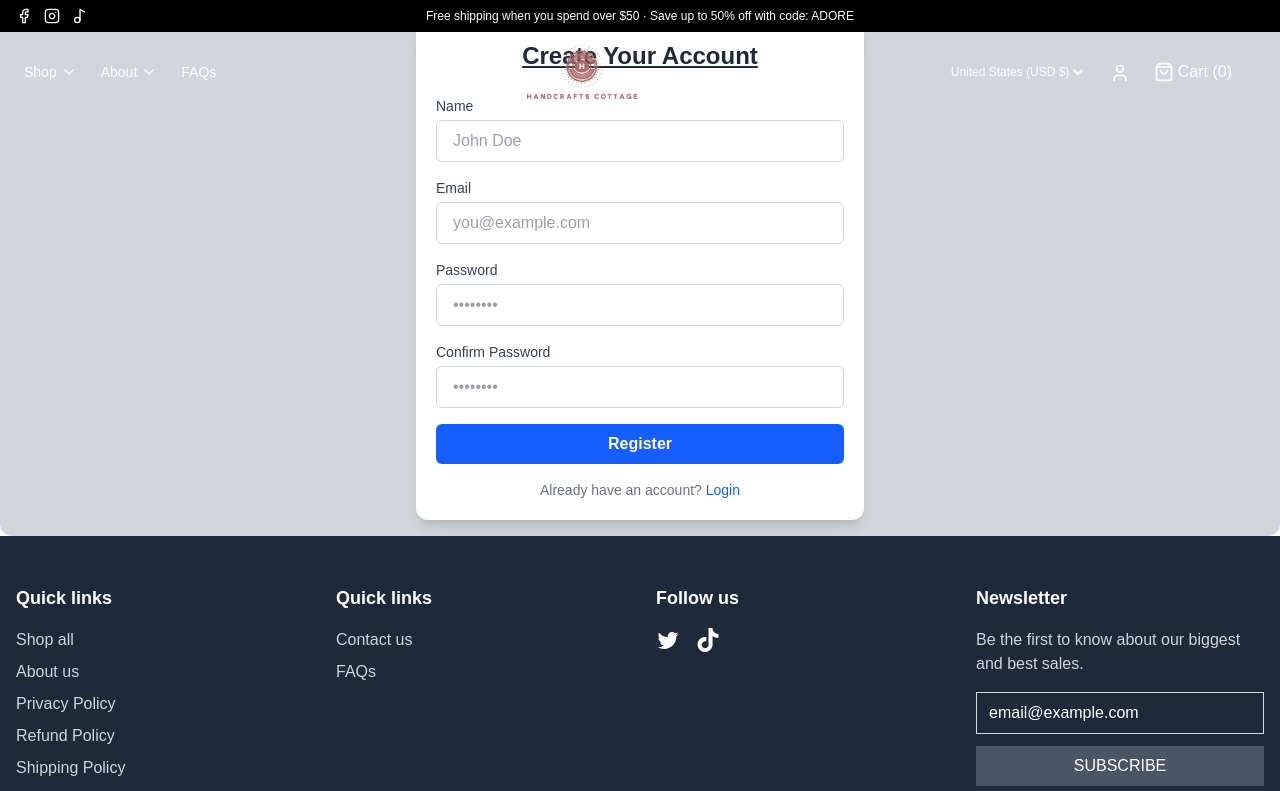
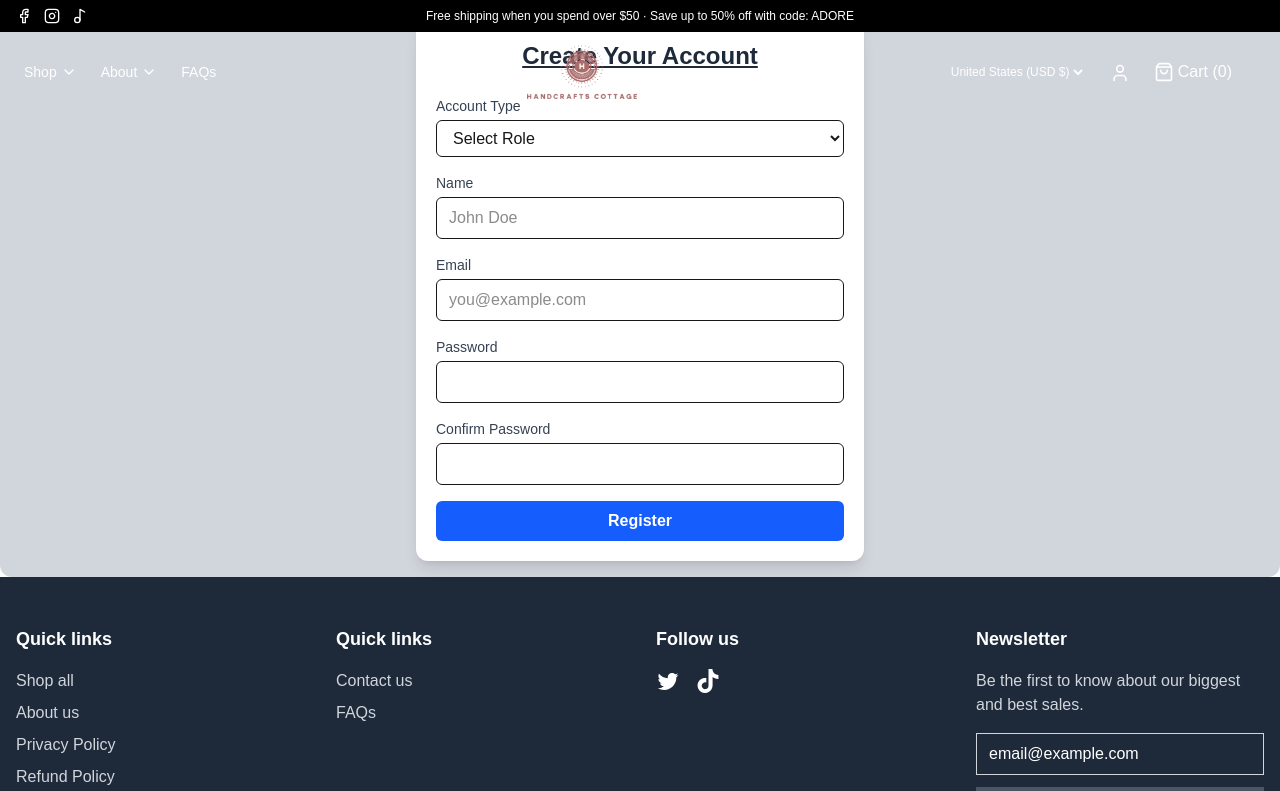
Before and after one commit to yingzhang0897/wdd430-team15, a Next.js app: page /account/register in a window 1280 px wide. Shown: the top 791 px of the page. Built offline with nearby package versions, Linux system fonts and the light colour scheme.

Commit message:
register with different roles

```diff
--- a/app/account/register/page.tsx
+++ b/app/account/register/page.tsx
@@ -1,3 +1,222 @@
+// 'use client';
+
+// import { useState } from 'react';
+
+// export default function RegisterPage() {
+//     const [formData, setFormData] = useState({
+//         name: '',
+//         email: '',
+//         password: '',
+//         confirmPassword: '',
+//     });
+
+//     const [errors, setErrors] = useState<string[]>([]);
+//     const [success, setSuccess] = useState<string | null>(null);
+//     const [touched, setTouched] = useState({
+//         name: false,
+//         email: false,
+//         password: false,
+//         confirmPassword: false,
+//     });
+
+//     const handleChange = (e: React.ChangeEvent<HTMLInputElement>) => {
+//         const { name, value } = e.target;
+
+//         setFormData((prev) => ({ ...prev, [name]: value }));
+//         if (!touched[name as keyof typeof touched]) {
+//         setTouched((prev) => ({ ...prev, [name]: true }));
+//         }
+//     };
+
+//     const isPasswordMatch = formData.password === formData.confirmPassword;
+//     const showPasswordError = touched.confirmPassword && !isPasswordMatch;
+
+//     const getBorderClass = (field: keyof typeof formData) => {
+//         const value = formData[field].trim();
+//         const isTouched = touched[field];
+
+//         // Email field
+//         if (field === 'email') {
+//             const isValidEmail = /^[^\s@]+@[^\s@]+\.[^\s@]+$/.test(value);
+//             if (!isTouched) return 'border-gray-300';
+//             return isValidEmail ? 'border-green-500' : 'border-red-500';
+//         }
+
+//         // Confirm password field
+//         if (field === 'confirmPassword') {
+//             if (!isTouched) return 'border-gray-300';
+//             return value && isPasswordMatch ? 'border-green-500' : 'border-red-500';
+//         }
+
+//         // validation for other fields
+//         if (!isTouched) return 'border-gray-300';
+//         return value ? 'border-green-500' : 'border-red-500';
+//     };
+
+
+//     const handleSubmit = async (e: React.FormEvent) => {
+//     e.preventDefault();
+//     setErrors([]);
+//     setSuccess(null);
+
+//     const emailRegex = /^[^\s@]+@[^\s@]+\.[^\s@]+$/;
+//     if (!emailRegex.test(formData.email)) {
+//         setErrors(['Please enter a valid email address']);
+//         return;
+//     }
+
+//     const res = await fetch('/api/register', {
+//         method: 'POST',
+//         headers: { 'Content-Type': 'application/json' },
+//         body: JSON.stringify(formData),
+//     });
+
+//     const data = await res.json();
+
+//     if (!res.ok) {
+//         setErrors(data.errors || ['Something went wrong']);
+//     } else {
+//         setSuccess(data.message);
+//         setFormData({
+//         name: '',
+//         email: '',
+//         password: '',
+//         confirmPassword: '',
+//         });
+//     }
+//     };
+
+
+//     return (
+//         <div className=" bg-gray-300 rounded-xl flex items-start justify-center pt-5 px-2 pb-4">
+//         <div className=" w-full max-w-md bg-white shadow-lg rounded-xl p-5">
+//             <h1 className="text-2xl font-bold text-center text-gray-800 mb-6  rounded-xl underline decoration-gray-800">
+//                 Create Your Account
+//             </h1>
+
+
+//             {errors.length > 0 && (
+//             <div className=" bg-red-100 text-red-600 p-1 rounded">
+//                 <ul className="list-disc pl-5 space-y-1">
+//                 {errors.map((err, i) => (
+//                     <li key={i}>{err}</li>
+//                 ))}
+//                 </ul>
+//             </div>
+//             )}
+
+//             {success && (
+//             <div className="mb-4 bg-green-100 text-green-700 p-3 rounded text-center">
+//                 {success}
+//             </div>
+//             )}
+
+//             <form onSubmit={handleSubmit} className="space-y-4">
+//             {/* Name */}
+//             <div>
+//                 <label htmlFor="name" className="block text-sm font-medium text-gray-700 mb-1">
+//                 Name
+//                 </label>
+//                 <input
+//                 type="text"
+//                 id="name"
+//                 name="name"
+//                 value={formData.name}
+//                 onChange={handleChange}
+//                 placeholder="John Doe"
+//                 className={`w-full px-4 py-2 rounded-md border ${getBorderClass(
+//                     'name'
+//                 )} text-gray-800 placeholder-gray-400 focus:outline-none focus:ring-2 focus:ring-blue-400`}
+//                 required
+//                 />
+//             </div>
+
+//             {/* Email */}
+//             <div>
+//                 <label htmlFor="email" className="block text-sm font-medium text-gray-700 mb-1">
+//                     Email
+//                 </label>
+//                 <input
+//                     type="email"
+//                     id="email"
+//                     name="email"
+//                     value={formData.email}
+//                     onChange={handleChange}
+//                     placeholder="you@example.com"
+//                     className={`w-full px-4 py-2 rounded-md border ${getBorderClass(
+//                     'email'
+//                     )} text-gray-800 placeholder-gray-400 focus:outline-none focus:ring-2 focus:ring-blue-400`}
+//                     required
+//                 />
+//                 {touched.email && !/^[^\s@]+@[^\s@]+\.[^\s@]+$/.test(formData.email) && (
+//                     <p className="text-red-500 text-sm mt-1">Please enter a valid email address.</p>
+//                 )}
+//             </div>
+
+
+//             {/* Password */}
+//             <div>
+//                 <label htmlFor="password" className="block text-sm font-medium text-gray-700 mb-1">
+//                 Password
+//                 </label>
+//                 <input
+//                 type="password"
+//                 id="password"
+//                 name="password"
+//                 value={formData.password}
+//                 onChange={handleChange}
+//                 placeholder="••••••••"
+//                 className={`w-full px-4 py-2 rounded-md border ${getBorderClass(
+//                     'password'
+//                 )} text-gray-800 placeholder-gray-400 focus:outline-none focus:ring-2 focus:ring-blue-400`}
+//                 required
+//                 />
+//             </div>
+
+//             {/* Confirm Password */}
+//             <div>
+//                 <label
+//                 htmlFor="confirmPassword"
+//                 className="block text-sm font-medium text-gray-700 mb-1"
+//                 >
+//                 Confirm Password
+//                 </label>
+//                 <input
+//                 type="password"
+//                 id="confirmPassword"
+//                 name="confirmPassword"
+//                 value={formData.confirmPassword}
+//                 onChange={handleChange}
+//                 placeholder="••••••••"
+//                 className={`w-full px-4 py-2 rounded-md border ${getBorderClass(
+//                     'confirmPassword'
+//                 )} text-gray-800 placeholder-gray-400 focus:outline-none focus:ring-2 focus:ring-blue-400`}
+//                 required
+//                 />
+//                 {showPasswordError && (
+//                 <p className="text-red-500 text-sm mt-1">Passwords do not match.</p>
+//                 )}
+//             </div>
+
+//             {/* Submit Button */}
+//             <button
+//                 type="submit"
+//                 className="w-full bg-blue-600 hover:bg-blue-700 text-white font-semibold py-2 rounded-md transition duration-200"
+//             >
+//                 Register
+//             </button>
+//             </form>
+
+//             <p className="text-sm text-gray-500 text-center mt-4">
+//             Already have an account?{' '}
+//             <a href="/account/login" className="text-blue-600 hover:underline">
+//                 Login
+//             </a>
+//             </p>
+//         </div>
+//         </div>
+//     );
+// }
 'use client';
 
 import { useState } from 'react';
@@ -8,60 +227,28 @@ export default function RegisterPage() {
     email: '',
     password: '',
     confirmPassword: '',
+    role: '',
+    shopName: '',
+    imageUrl: '',
+    bio: '',
+    story: '',
   });
 
   const [errors, setErrors] = useState<string[]>([]);
   const [success, setSuccess] = useState<string | null>(null);
-    const [touched, setTouched] = useState({
-        name: false,
-        email: false,
-        password: false,
-        confirmPassword: false,
-    });
 
-    const handleChange = (e: React.ChangeEvent<HTMLInputElement>) => {
+  const handleChange = (e: React.ChangeEvent<HTMLInputElement | HTMLTextAreaElement | HTMLSelectElement>) => {
     const { name, value } = e.target;
-
-        setFormData((prev) => ({ ...prev, [name]: value }));
-        if (!touched[name as keyof typeof touched]) {
-        setTouched((prev) => ({ ...prev, [name]: true }));
-        }
+    setFormData(prev => ({ ...prev, [name]: value }));
   };
-
-    const isPasswordMatch = formData.password === formData.confirmPassword;
-    const showPasswordError = touched.confirmPassword && !isPasswordMatch;
-
-    const getBorderClass = (field: keyof typeof formData) => {
-        const value = formData[field].trim();
-        const isTouched = touched[field];
-
-        // Email field
-        if (field === 'email') {
-            const isValidEmail = /^[^\s@]+@[^\s@]+\.[^\s@]+$/.test(value);
-            if (!isTouched) return 'border-gray-300';
-            return isValidEmail ? 'border-green-500' : 'border-red-500';
-        }
-
-        // Confirm password field
-        if (field === 'confirmPassword') {
-            if (!isTouched) return 'border-gray-300';
-            return value && isPasswordMatch ? 'border-green-500' : 'border-red-500';
-        }
-
-        // validation for other fields
-        if (!isTouched) return 'border-gray-300';
-        return value ? 'border-green-500' : 'border-red-500';
-    };
-
 
   const handleSubmit = async (e: React.FormEvent) => {
     e.preventDefault();
     setErrors([]);
     setSuccess(null);
 
-    const emailRegex = /^[^\s@]+@[^\s@]+\.[^\s@]+$/;
-    if (!emailRegex.test(formData.email)) {
-        setErrors(['Please enter a valid email address']);
+    if (formData.password !== formData.confirmPassword) {
+      setErrors(['Passwords do not match']);
       return;
     }
 
@@ -72,9 +259,8 @@ export default function RegisterPage() {
     });
 
     const data = await res.json();
-
     if (!res.ok) {
-        setErrors(data.errors || ['Something went wrong']);
+      setErrors(data.errors || ['Registration failed']);
     } else {
       setSuccess(data.message);
       setFormData({
@@ -82,137 +268,163 @@ export default function RegisterPage() {
         email: '',
         password: '',
         confirmPassword: '',
+        role: '',
+        shopName: '',
+        imageUrl: '',
+        bio: '',
+        story: '',
       });
     }
   };
 
-
   return (
-        <div className=" bg-gray-300 rounded-xl flex items-start justify-center pt-5 px-2 pb-4">
-        <div className=" w-full max-w-md bg-white shadow-lg rounded-xl p-5">
-            <h1 className="text-2xl font-bold text-center text-gray-800 mb-6  rounded-xl underline decoration-gray-800">
-                Create Your Account
-            </h1>
-
+    <div className="bg-gray-300 rounded-xl flex items-start justify-center pt-5 px-2 pb-4">
+      <div className="w-full max-w-md bg-white shadow-lg rounded-xl p-5">
+        <h1 className="text-2xl font-bold text-center text-gray-800 mb-6 underline">Create Your Account</h1>
 
         {errors.length > 0 && (
-            <div className=" bg-red-100 text-red-600 p-1 rounded">
+          <div className="bg-red-100 text-red-600 p-2 rounded mb-3">
             <ul className="list-disc pl-5 space-y-1">
-                {errors.map((err, i) => (
-                    <li key={i}>{err}</li>
-                ))}
+              {errors.map((err, i) => <li key={i}>{err}</li>)}
             </ul>
           </div>
         )}
 
         {success && (
-            <div className="mb-4 bg-green-100 text-green-700 p-3 rounded text-center">
+          <div className="bg-green-100 text-green-700 p-3 rounded text-center mb-4">
             {success}
           </div>
         )}
 
         <form onSubmit={handleSubmit} className="space-y-4">
+          {/* Role */}
+          <div>
+            <label className="block text-sm font-medium text-gray-700 mb-1">Account Type</label>
+            <select
+              name="role"
+              value={formData.role}
+              onChange={handleChange}
+              className="w-full border rounded-md px-3 py-2"
+              required
+            >
+              <option value="">Select Role</option>
+              <option value="buyer">Buyer</option>
+              <option value="seller">Seller</option>
+            </select>
+          </div>
+
           {/* Name */}
           <div>
-                <label htmlFor="name" className="block text-sm font-medium text-gray-700 mb-1">
-                Name
-                </label>
+            <label className="block text-sm font-medium text-gray-700 mb-1">Name</label>
             <input
-                type="text"
-                id="name"
               name="name"
               value={formData.name}
               onChange={handleChange}
+              className="w-full border rounded-md px-3 py-2"
               placeholder="John Doe"
-                className={`w-full px-4 py-2 rounded-md border ${getBorderClass(
-                    'name'
-                )} text-gray-800 placeholder-gray-400 focus:outline-none focus:ring-2 focus:ring-blue-400`}
               required
             />
           </div>
 
           {/* Email */}
           <div>
-                <label htmlFor="email" className="block text-sm font-medium text-gray-700 mb-1">
-                    Email
-                </label>
+            <label className="block text-sm font-medium text-gray-700 mb-1">Email</label>
             <input
               type="email"
-                    id="email"
               name="email"
               value={formData.email}
               onChange={handleChange}
+              className="w-full border rounded-md px-3 py-2"
               placeholder="you@example.com"
-                    className={`w-full px-4 py-2 rounded-md border ${getBorderClass(
-                    'email'
-                    )} text-gray-800 placeholder-gray-400 focus:outline-none focus:ring-2 focus:ring-blue-400`}
               required
             />
-                {touched.email && !/^[^\s@]+@[^\s@]+\.[^\s@]+$/.test(formData.email) && (
-                    <p className="text-red-500 text-sm mt-1">Please enter a valid email address.</p>
-                )}
           </div>
-
 
           {/* Password */}
           <div>
-                <label htmlFor="password" className="block text-sm font-medium text-gray-700 mb-1">
-                Password
-                </label>
+            <label className="block text-sm font-medium text-gray-700 mb-1">Password</label>
             <input
               type="password"
-                id="password"
               name="password"
               value={formData.password}
               onChange={handleChange}
-                placeholder="••••••••"
-                className={`w-full px-4 py-2 rounded-md border ${getBorderClass(
-                    'password'
-                )} text-gray-800 placeholder-gray-400 focus:outline-none focus:ring-2 focus:ring-blue-400`}
+              className="w-full border rounded-md px-3 py-2"
               required
             />
           </div>
 
           {/* Confirm Password */}
           <div>
-                <label
-                htmlFor="confirmPassword"
-                className="block text-sm font-medium text-gray-700 mb-1"
-                >
-                Confirm Password
-                </label>
+            <label className="block text-sm font-medium text-gray-700 mb-1">Confirm Password</label>
             <input
               type="password"
-                id="confirmPassword"
               name="confirmPassword"
               value={formData.confirmPassword}
               onChange={handleChange}
-                placeholder="••••••••"
-                className={`w-full px-4 py-2 rounded-md border ${getBorderClass(
-                    'confirmPassword'
-                )} text-gray-800 placeholder-gray-400 focus:outline-none focus:ring-2 focus:ring-blue-400`}
+              className="w-full border rounded-md px-3 py-2"
               required
             />
-                {showPasswordError && (
-                <p className="text-red-500 text-sm mt-1">Passwords do not match.</p>
-                )}
           </div>
 
-            {/* Submit Button */}
+          {/* Extra fields for sellers */}
+          {formData.role === 'seller' && (
+            <>
+              <div>
+                <label className="block text-sm font-medium text-gray-700 mb-1">Shop Name</label>
+                <input
+                  name="shopName"
+                  value={formData.shopName}
+                  onChange={handleChange}
+                  className="w-full border rounded-md px-3 py-2"
+                  placeholder="Luna’s Handcrafts"
+                  required
+                />
+              </div>
+
+              <div>
+                <label className="block text-sm font-medium text-gray-700 mb-1">Shop Image URL</label>
+                <input
+                  name="imageUrl"
+                  value={formData.imageUrl}
+                  onChange={handleChange}
+                  className="w-full border rounded-md px-3 py-2"
+                  placeholder="/images/seller1.jpg"
+                />
+              </div>
+
+              <div>
+                <label className="block text-sm font-medium text-gray-700 mb-1">Bio</label>
+                <textarea
+                  name="bio"
+                  value={formData.bio}
+                  onChange={handleChange}
+                  className="w-full border rounded-md px-3 py-2"
+                  placeholder="Tell something about your craft..."
+                  required
+                />
+              </div>
+
+              <div>
+                <label className="block text-sm font-medium text-gray-700 mb-1">Story</label>
+                <textarea
+                  name="story"
+                  value={formData.story}
+                  onChange={handleChange}
+                  className="w-full border rounded-md px-3 py-2"
+                  placeholder="Your shop’s story..."
+                  required
+                />
+              </div>
+            </>
+          )}
+
           <button
             type="submit"
-                className="w-full bg-blue-600 hover:bg-blue-700 text-white font-semibold py-2 rounded-md transition duration-200"
+            className="w-full bg-blue-600 hover:bg-blue-700 text-white py-2 rounded-md font-semibold"
           >
             Register
           </button>
         </form>
-
-            <p className="text-sm text-gray-500 text-center mt-4">
-            Already have an account?{' '}
-            <a href="/account/login" className="text-blue-600 hover:underline">
-                Login
-            </a>
-            </p>
       </div>
     </div>
   );
```
Also changed, not shown: app/api/register/route.ts (+65 -21 lines), public/images/default-shop.jpg (added). Lines whose indentation alone changed are shown as unchanged.
